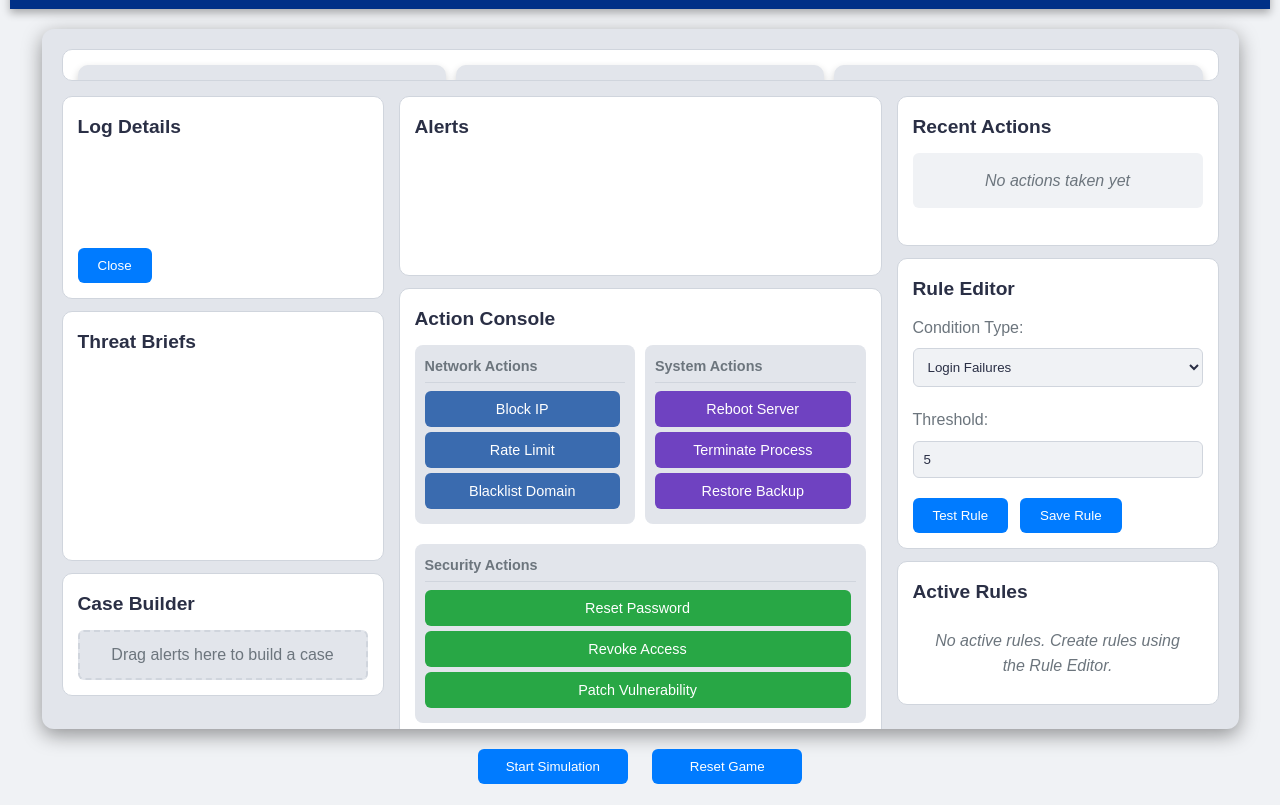
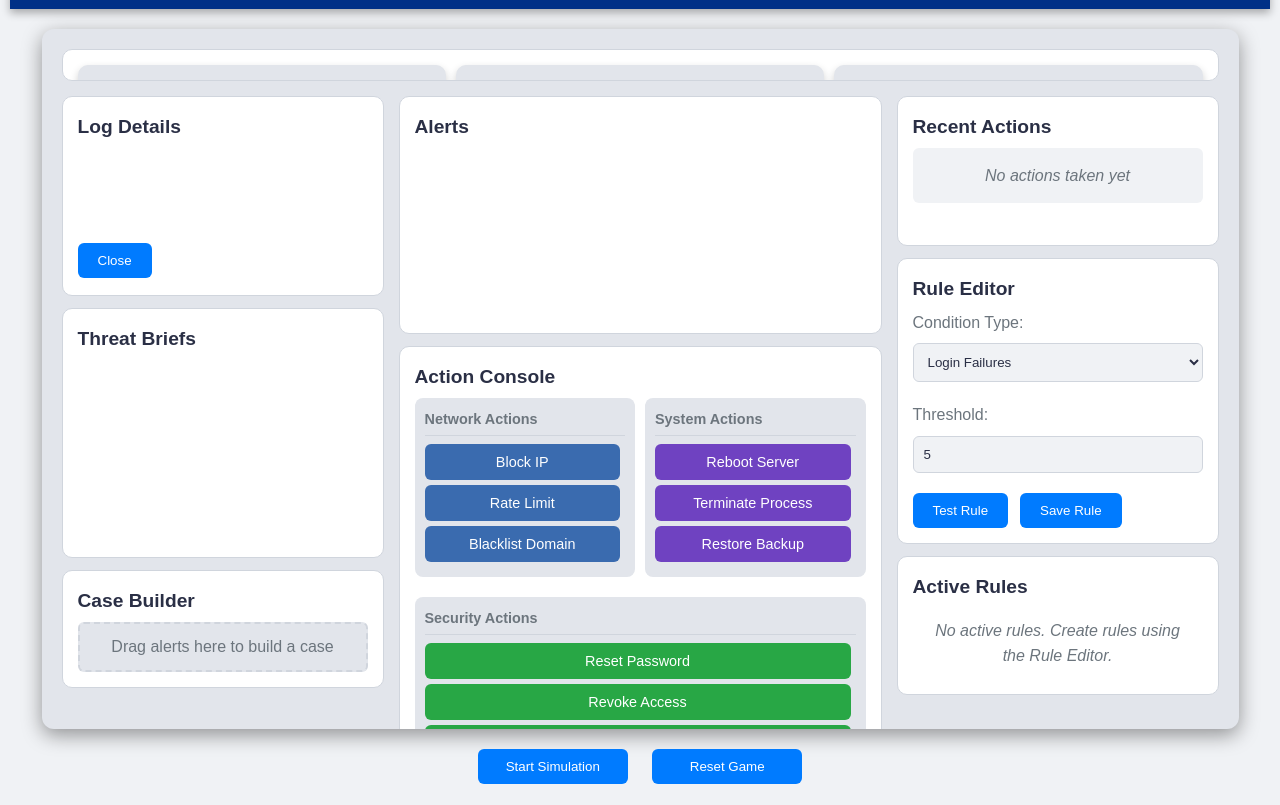
Before and after one commit to ZaneStephens/Defenders-Dashboard, a plain HTML site: page index.html in a window 1280 px wide. Shown: the part 105-910 px from the top of the page. Drawn offline with Linux system fonts and the light colour scheme.

Commit message:
Update defenders-dashboard.css

```diff
--- a/defenders-dashboard.css
+++ b/defenders-dashboard.css
@@ -180,7 +180,7 @@ div#log-detail-content {
 
 .card h2 {
     font-size: 1.2rem;
-    margin-bottom: 10px;
+    margin-bottom: 5px;
     color: var(--text-light);
 }
 
@@ -531,6 +531,9 @@ div#log-detail-content {
     list-style: none;
     padding: 0;
     margin: 0;
+    max-height: 180px;
+    min-height: 170px;
+    overflow-y: scroll;
 }
 
 #alert-list li {
```
